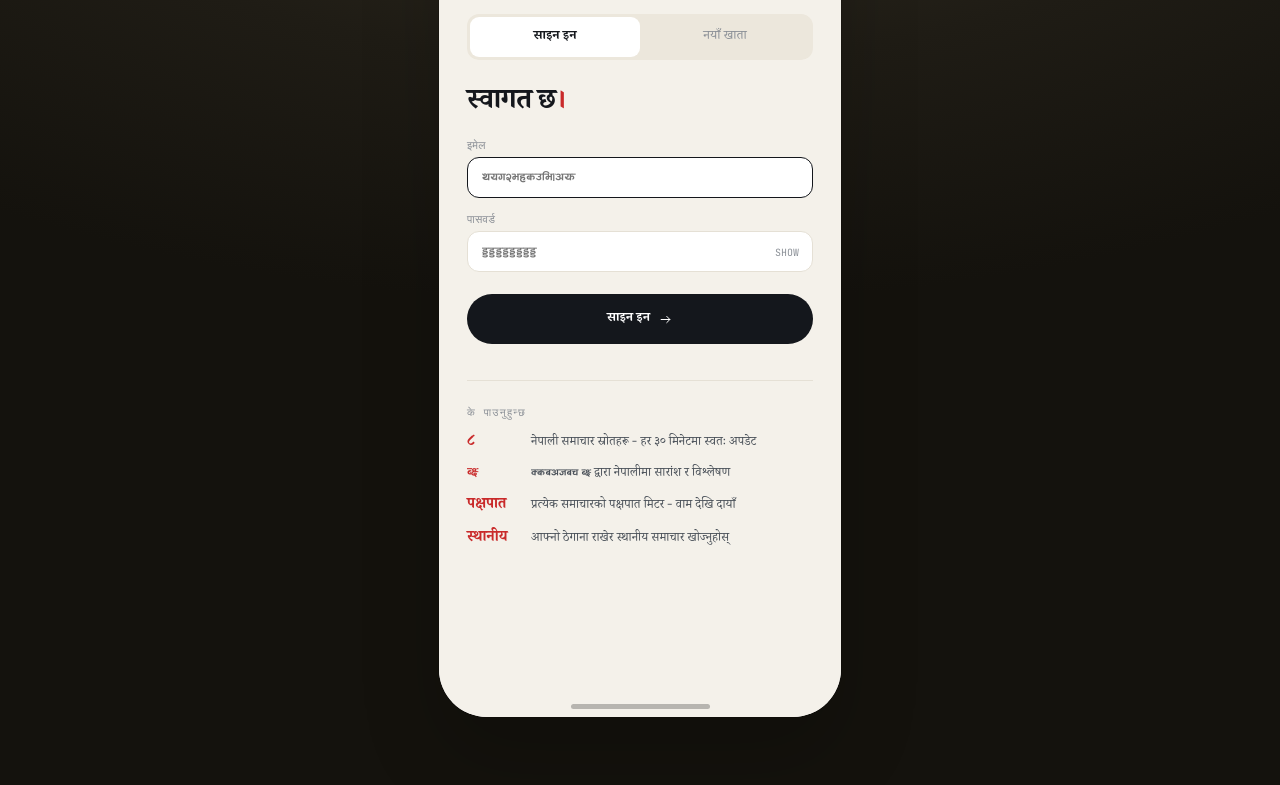
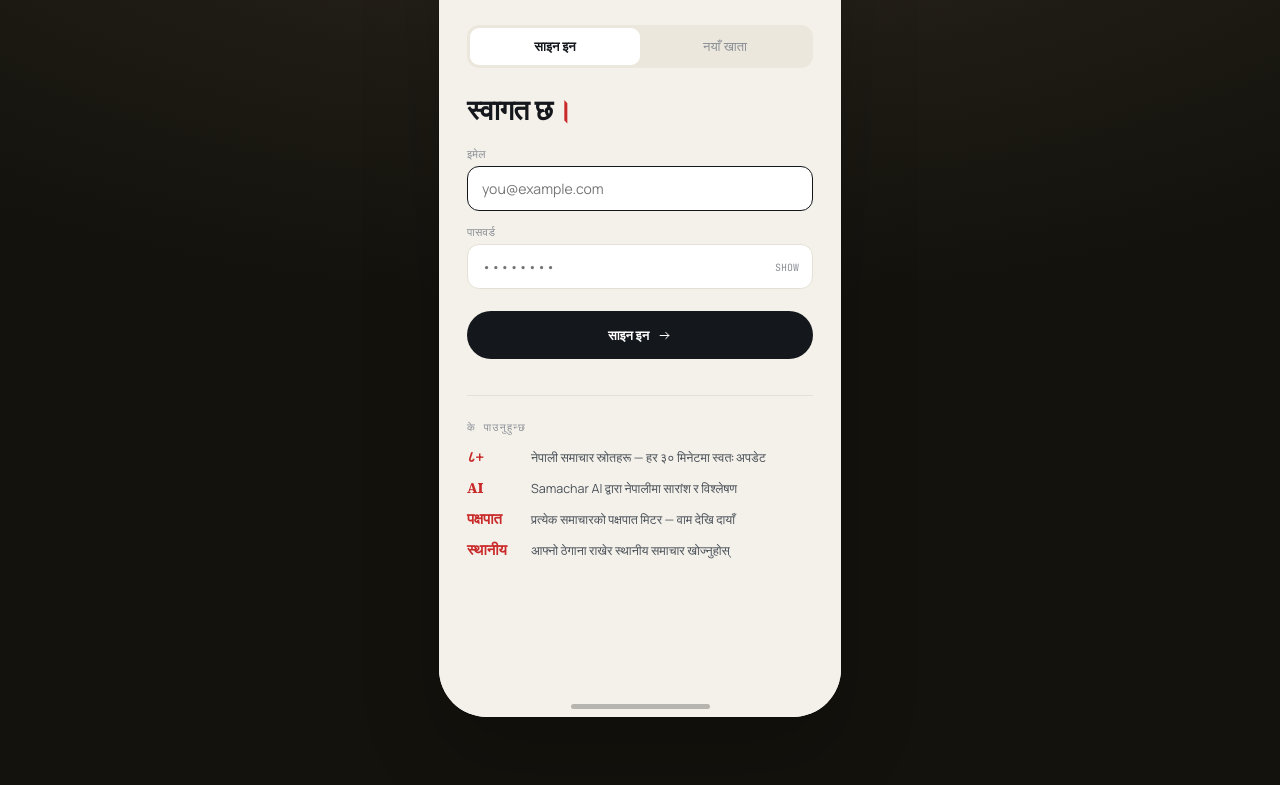
Before and after one commit to thakendra/samachar, a plain HTML site: page static/index.html in a window 1280 px wide. Shown: the part 197-982 px from the top of the page. Drawn offline with nearby package versions, Linux system fonts and the light colour scheme; no server answers.

Commit message:
Revert app font to original (Source Serif 4 / Manrope / Noto Devanagari)
Co-Authored-By: Claude Opus 4.7 <noreply@anthropic.com>

```diff
--- a/static/style.css
+++ b/static/style.css
@@ -16,20 +16,10 @@
   --info-soft:    #EAEFF5;
   --warn:         #8A5A1C;
   --warn-soft:    #F6EEDF;
-  --serif: "ARAP BK", "Noto Serif Devanagari", "Source Serif 4", "Iowan Old Style", Georgia, serif;
-  --sans:  "ARAP BK", "Noto Serif Devanagari", "Manrope", -apple-system, system-ui, sans-serif;
+  --serif: "Source Serif 4", "Iowan Old Style", Georgia, serif;
+  --sans:  "Manrope", -apple-system, system-ui, sans-serif;
   --mono:  "JetBrains Mono", ui-monospace, monospace;
-  --deva:  "ARAP BK", "Noto Serif Devanagari", var(--serif);
-}
-
-/* App brand/display font. Latin glyphs render in ARAP BK; any glyph it lacks
-   (e.g. Devanagari) falls through to Noto Serif Devanagari automatically. */
-@font-face {
-  font-family: "ARAP BK";
-  src: url("/fonts/arap-bk.ttf") format("truetype");
-  font-weight: 100 900;
-  font-style: normal;
-  font-display: swap;
+  --deva:  "Noto Serif Devanagari", var(--serif);
 }
 [data-theme="dark"] {
   --bg: #14140F; --bg-elev: #1B1B16; --bg-sunk: #100F0B;
```
